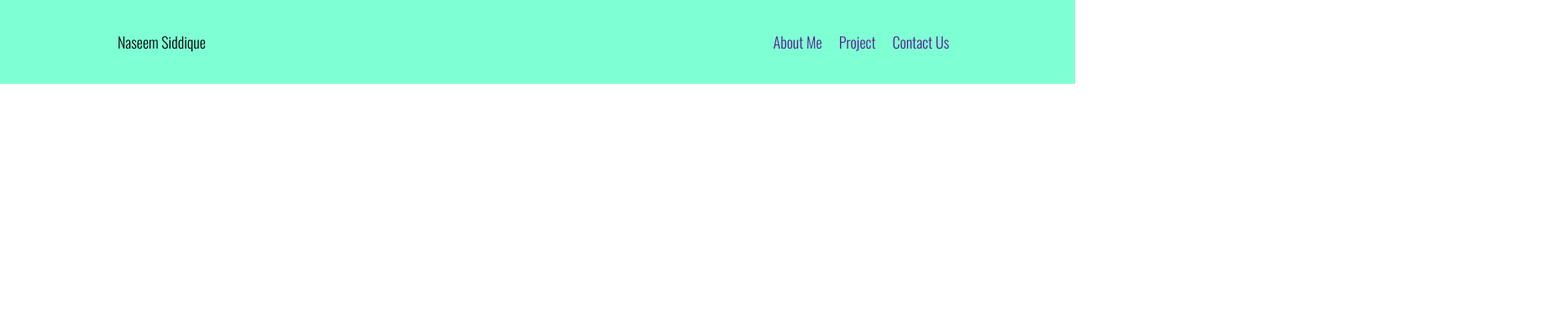
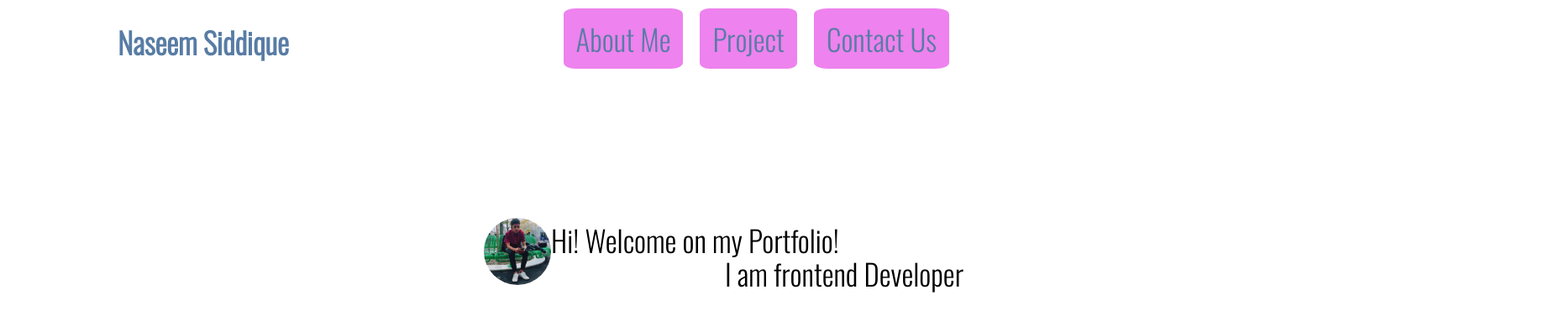
Before and after one commit to nasim223/frontendsimplified, a plain HTML site: page index.html in a window 1280 px wide. Shown: the whole page at 84% size, 1856 px wide, since content can reach past the window. Drawn offline with nearby package versions, Linux system fonts and the light colour scheme.

Commit message:
first commit

```diff
--- a/index.html
+++ b/index.html
@@ -10,7 +10,7 @@
 <body>
    <section id="myself">
       <nav>
-        <div class="mylogo">Naseem Siddique</div>
+        <div class="mylogo"><strong>Naseem Siddique</strong></div>
         <ul class="nav-link">
             <li><a href="">About Me</a></li>
             <li><a href="">Project</a></li>
@@ -18,5 +18,12 @@
         </ul>
       </nav>
    </section>
+   <div class="mypic">
+    <figure>
+     <img src="./mypic.jpg">
+    </figure>
+    <div class="mytitle">Hi! Welcome on my Portfolio!</div>
+    <div class="mypara">I am frontend Developer</div>
+ </div>
 </body>
 </html>
--- a/styles.css
+++ b/styles.css
@@ -26,14 +26,58 @@ nav {
 
 .nav-link li a{
     margin: 0px 10px;
-    font-size: large;
     text-decoration: none;
+    font-size: 35px;
+    color: rgb(88, 124, 165);
+    background-color: violet;
+    padding-top: 10px;
+    padding-bottom: 10px;
+    padding-left: 15px;
+    padding-right: 15px;
+    border-radius: 10%;
 }
 
+.nav-link li a:hover{
+    margin: 0px 10px;
+    text-decoration: none;
+    font-size: 35px;
+    color: rgb(255, 255, 255);
+    background-color: rgb(25, 93, 219);
+    padding-top: 15px;
+    padding-bottom: 15px;
+    padding-left: 20px;
+    padding-right: 20px;
+    border-radius: 10%;
+    transition: 300ms;
+}
 #myself{
-    background-color: aquamarine;
 }
 
 .mylogo{
-    font-size: large;
+    font-size: 35px;
+    color: rgb(88, 124, 165);
 }
+
+.mypic img{
+    height: 10vh;
+    width: 10vh;
+    border-radius: 50%;
+}
+
+.mypic {
+    display: flex;
+    position: relative;
+    top: 20vh;
+    left: 72vh;
+}
+
+.mytitle{
+    font-size: 35px;
+}
+
+.mypara{
+    font-size: 35px;
+    position: relative;
+    top: 5vh;
+    right: 17vh;
+}
```
Also changed, not shown: mypic.jpg (added).
